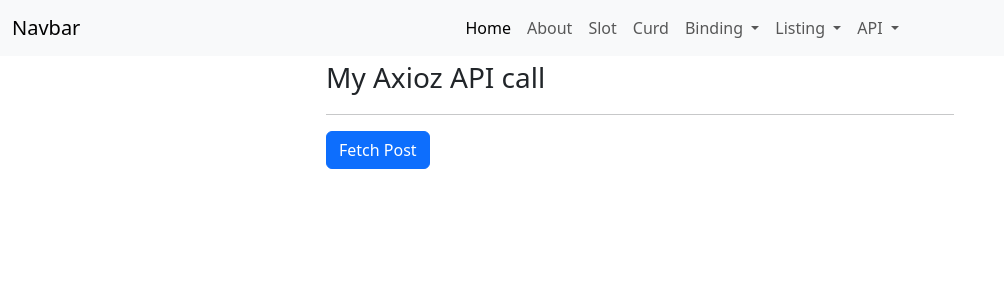
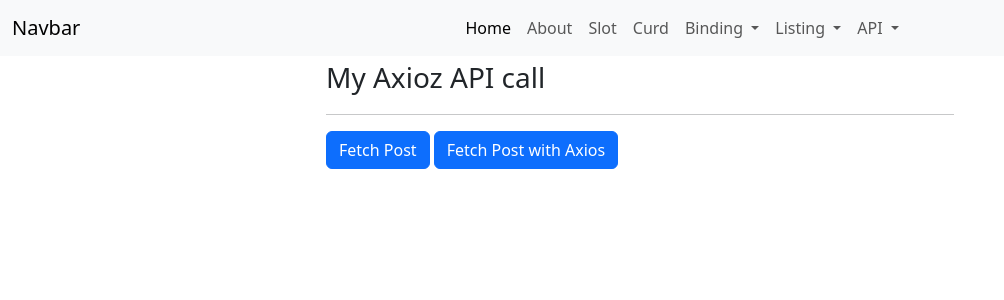
Before and after one commit to raniganj/v2app, a Vue app: page /axios-api in a window 1280 px wide. Shown: the top 300 px of the page, without its empty margins (0-1004 px from the left). Built offline with nearby package versions, Linux system fonts and the light colour scheme.

Commit message:
axios API call

```diff
--- a/package.json
+++ b/package.json
@@ -10,6 +10,7 @@
     "format": "prettier --write src/"
   },
   "dependencies": {
+    "axios": "^1.4.0",
     "bootstrap": "^5.3.1",
     "pinia": "^2.1.4",
     "vue": "^3.3.4",
--- a/src/views/MyAxiosApi.vue
+++ b/src/views/MyAxiosApi.vue
@@ -1,5 +1,6 @@
 <script setup>
 import { ref } from 'vue'
+import axios from 'axios'
 
 let post = ref()
 
@@ -7,16 +8,29 @@ let fetchPost = async () => {
   let response = await fetch('https://jsonplaceholder.typicode.com/posts/1')
   post.value = await response.json()
 }
+
+let fetchPostAxios = async () => {
+  let url = 'https://jsonplaceholder.typicode.com/posts/2'
+  let response = await axios.get(url)
+  post.value = response.data
+}
 </script>
 <template>
   <div class="row justify-content-center">
     <div class="col-12 col-md-6">
       <div class="fs-3">My Axioz API call</div>
       <hr />
+      <div v-if="post">
+        <div>Id : {{ post?.id }}</div>
+        <div>User Id : {{ post?.userId }}</div>
+        <div>Title : {{ post?.title }}</div>
+      </div>
       <div>
-        <button type="button" class="btn btn-primary" @click="fetchPost()">Fetch Post</button>
+        <button type="button" class="btn btn-primary me-1" @click="fetchPost()">Fetch Post</button>
+        <button type="button" class="btn btn-primary" @click="fetchPostAxios()">
+          Fetch Post with Axios
+        </button>
       </div>
-      <div>{{ post }}</div>
     </div>
   </div>
 </template>
```
Also changed, not shown: 1 other file (tests, documents, lock files or other folders).
